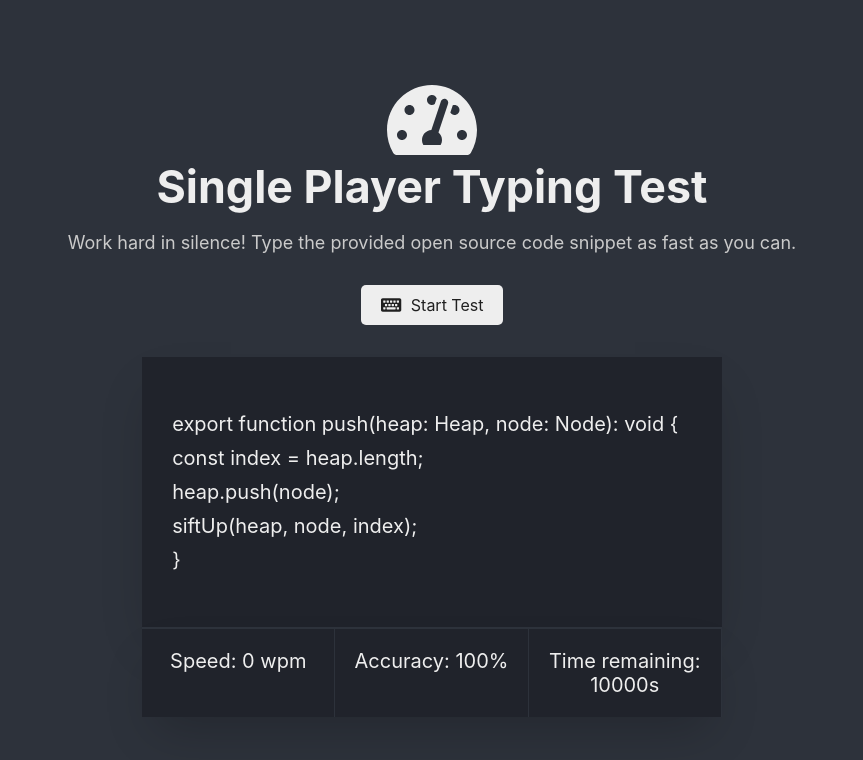
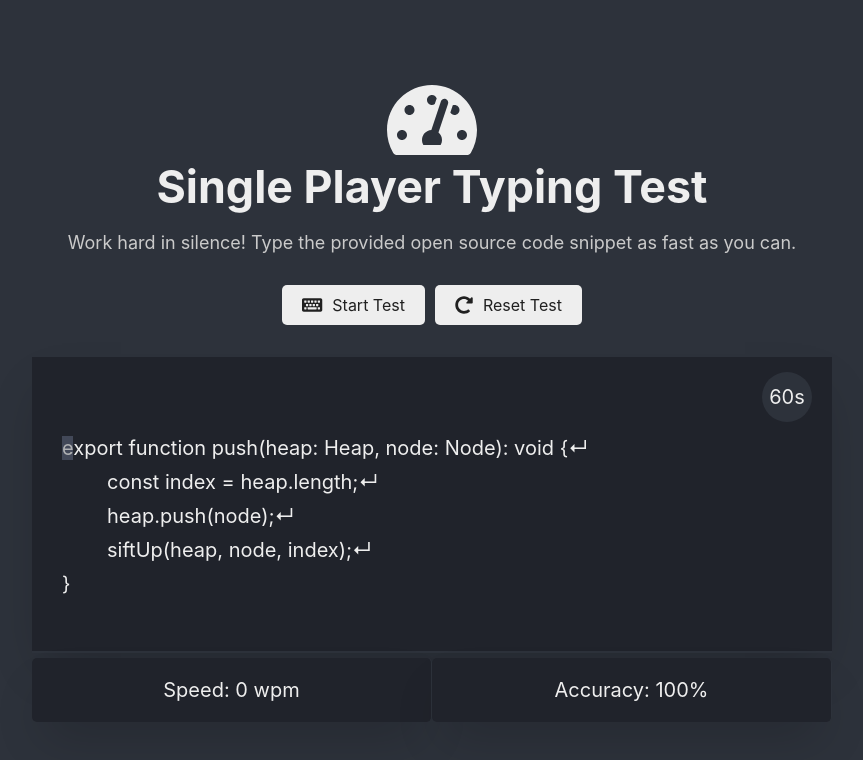
Before and after one commit to chaudharirohit2810/typro, a React (Create React App) app: page /typingtest in a window 1280 px wide. Shown: the top 760 px of the page, without its empty margins (208-1071 px from the left). Built offline with nearby package versions, Linux system fonts and the light colour scheme.

Commit message:
improv: typing test functionality

```diff
--- a/src/pages/Login/index.jsx
+++ b/src/pages/Login/index.jsx
@@ -4,6 +4,8 @@ import Button from "react-bootstrap/Button";
 import Card from "../../components/Card";
 import { Link } from "react-router-dom";
 import "./Login.css";
+import { FontAwesomeIcon } from "@fortawesome/react-fontawesome";
+import { faUser, faArrowRight } from "@fortawesome/free-solid-svg-icons";
 
 export default function Login() {
   const [email, setEmail] = useState("");
@@ -39,6 +41,7 @@ export default function Login() {
         }}
       >
         <h1 style={{ margin: "0", padding: "0", marginBottom: "1.5rem" }}>
+          <FontAwesomeIcon icon={faUser} style={{ marginRight: "10px" }} />
           Login
         </h1>
         <Form onSubmit={handleSubmit}>
@@ -76,8 +79,6 @@ export default function Login() {
             />
           </Form.Group>
           <Button
-            // block
-            // size="lg"
             type="submit"
             style={{
               marginTop: "1.5rem",
@@ -86,11 +87,16 @@ export default function Login() {
               border: "none",
               width: "125px",
               padding: "8px 10px",
+              cursor: "pointer",
             }}
             disabled={!validateForm()}
             className="main__button"
           >
             Login
+            <FontAwesomeIcon
+              icon={faArrowRight}
+              style={{ marginLeft: "10px", fontSize: "18px" }}
+            />
           </Button>
           <Link
             to="/"
--- a/src/pages/TypingTest/MainTypingTester.jsx
+++ b/src/pages/TypingTest/MainTypingTester.jsx
@@ -1,13 +1,13 @@
-import React, { useEffect, useRef, useState } from "react";
+import React, { useEffect, useState } from "react";
 import Card from "../../components/Card";
 import Style from "./typingtest.module.scss";
 import { useCountDown, usePressedKey } from "./Hooks";
-import { faKeyboard } from "@fortawesome/free-solid-svg-icons";
+import { faKeyboard, faRedoAlt } from "@fortawesome/free-solid-svg-icons";
 import { FontAwesomeIcon } from "@fortawesome/react-fontawesome";
+import TestEnded from "./TestEnded";
 
 const MainTypingTester = () => {
-  const testTime = 10000;
-  const typer = useRef(null);
+  const testTime = 60;
   const [speed, setspeed] = useState(0);
   const [
     remainingTime,
@@ -19,31 +19,15 @@ const MainTypingTester = () => {
   const [correctIndex, setcorrectIndex] = useState(0);
   const [accuracy, setAccuracy] = useState(100);
   const [wrongTypes, setWrongTypes] = useState(0);
-  const [pressedKey, _setPressedKey] = usePressedKey();
+  const [pressedKey, _] = usePressedKey();
 
-  // const para =
-  //   "Lorem ipsum dolor sit amet consectetur adipisicing elit. Omnis\
-  // voluptates ea odio molestiae officiis qui voluptate? Accusamus\
-  // architecto voluptatem quia eveniet quis. Unde nisi et assumenda\
-  // ducimus laboriosam exercitationem! Ex nihil mollitia ullam eveniet\
-  // optio commodi praesentium dolor vel dolorum ipsa unde enim est ipsum\
-  // dignissimos vero fugiat tenetur, corrupti earum. Quos fugiat aut\
-  // expedita vitae velit porro magni sunt neque possimus ratione!\
-  // Similique dolores consequatur necessitatibus explicabo. Molestiae,\
-  // facere? Adipisci provident eos ipsa optio velit voluptates aliquid,\
-  // molestiae officiis. Consequuntur temporibus excepturi veritatis dolor,\
-  // vero enim accusantium illum repellendus nam. Ut ad, unde cupiditate\
-  // fuga enim veritatis quis vero?";
   const para =
-    "export function push(heap: Heap, node: Node): void {\nconst index = heap.length;\nheap.push(node);\nsiftUp(heap, node, index);\n}";
+    "export function push(heap: Heap, node: Node): void {↵\n\tconst index = heap.length;↵\n\theap.push(node);↵\n\tsiftUp(heap, node, index);↵\n}";
 
   const getFormattedContent = (data) => {
-    let totalIndex = 0;
-    console.log(data);
     const correctString = data.substr(0, correctIndex);
     const wrongString = data.substr(correctIndex, typedIndex - correctIndex);
     const remainingString = data.substr(typedIndex, para.length - typedIndex);
-    console.log(correctString, wrongString, remainingString);
     var item = (
       <>
         {correctString.split("\n").map((v, index) => (
@@ -70,11 +54,12 @@ const MainTypingTester = () => {
   };
 
   useEffect(() => {
-    if (countDownStarted) {
-      console.log(remainingTime);
+    if (countDownStarted && correctIndex < para.length) {
+      // console.log({ pressedKey, paraKey });
       if (pressedKey.length === 0) {
         return;
       }
+      let keyAtTypedIndex = para[typedIndex];
       const ignoreKeys = [
         "Shift",
         "Alt",
@@ -87,18 +72,41 @@ const MainTypingTester = () => {
       if (ignoreKeys.find((v) => v === pressedKey)) {
         return;
       }
-      switch (pressedKey) {
-        case para[typedIndex]:
-          setcorrectIndex(correctIndex + 1);
-          setTypedIndex(typedIndex + 1);
-          break;
-        case "Backspace":
+
+      if (pressedKey === "Backspace") {
         if (typedIndex > 0) {
           setTypedIndex(typedIndex - 1);
         }
         if (correctIndex >= typedIndex) {
           setcorrectIndex(correctIndex - 1);
         }
+        return;
+      }
+
+      if (pressedKey === "Enter") {
+        let temp = typedIndex;
+        if (keyAtTypedIndex === "↵") {
+          setcorrectIndex(correctIndex + 1);
+        } else {
+          setWrongTypes(wrongTypes + 1);
+        }
+
+        let paraKey = String(para[temp + 1]);
+        // temp = typedIndex;
+        while (paraKey === "\t" || paraKey === "\n") {
+          temp += 1;
+          paraKey = String(para[temp]);
+        }
+        setTypedIndex(temp);
+        setcorrectIndex(temp);
+
+        return;
+      }
+
+      switch (pressedKey) {
+        case String(para[typedIndex]):
+          setcorrectIndex(correctIndex + 1);
+          setTypedIndex(typedIndex + 1);
           break;
         default:
           setTypedIndex(typedIndex + 1);
@@ -114,9 +122,18 @@ const MainTypingTester = () => {
     }
   }, [pressedKey, countDownStarted]);
   return (
-    <div>
-      {remainingTime === 0 ? (
-        <h1>Typing test Ended. Your Speed is {speed} wpm</h1>
+    <div
+      style={{
+        justifyContent: "center",
+        display: "flex",
+        flexDirection: "column",
+        minWidth: "50rem",
+      }}
+    >
+      {remainingTime === 0 || correctIndex >= para.length ? (
+        <>
+          <TestEnded speed={speed} />
+        </>
       ) : (
         <div
           style={{
@@ -125,10 +142,11 @@ const MainTypingTester = () => {
             flexDirection: "column",
           }}
         >
+          <div style={{ margin: "0px auto 2rem" }}>
             <div
               onClick={() => startCountDown(true)}
               className="main__button"
-            style={{ margin: "0px auto 2rem", cursor: "pointer" }}
+              style={{ cursor: "pointer", marginRight: "10px" }}
             >
               <FontAwesomeIcon
                 icon={faKeyboard}
@@ -136,24 +154,54 @@ const MainTypingTester = () => {
               />
               Start Test
             </div>
+            <div
+              onClick={() => {
+                resetCountDown();
+                setspeed(0);
+                setAccuracy(100);
+                setTypedIndex(0);
+                setcorrectIndex(0);
+                setWrongTypes(0);
+              }}
+              className="main__button"
+              style={{ cursor: "pointer" }}
+            >
+              <FontAwesomeIcon
+                icon={faRedoAlt}
+                style={{ marginRight: "10px", fontSize: "18px" }}
+              />
+              Reset Test
+            </div>
+          </div>
           <Card>
             <p
               style={{ fontSize: 20, lineHeight: 1.7 }}
               onKeyDown={(e) => console.log(e)}
+              className={Style.code__snippet}
             >
-              {getFormattedContent(para)}
-              {/* <span style={{ color: "rgb(0, 253, 177)" }}>
+              <div className={Style.time}>{remainingTime}s</div>
+              {/* {getFormattedContent(para)} */}
+              <div style={{ paddingTop: "1.5rem" }}>
+                <span style={{ color: "rgb(0, 253, 177)" }}>
                   {para.substr(0, correctIndex)}
-              </span> */}
-              {/* {correctIndex <= typedIndex && (
+                </span>
+                {correctIndex <= typedIndex && (
                   <span style={{ color: "rgb(255, 100, 25)" }}>
                     {para.substr(correctIndex, typedIndex - correctIndex)}
                   </span>
-              )} */}
-              {/* <span>{para.substr(typedIndex, para.length - typedIndex)}</span> */}
+                )}
+                <span style={{ backgroundColor: "#51586c", opacity: 0.7 }}>
+                  {para[typedIndex]}
+                </span>
+                <span>
+                  {para.substr(typedIndex + 1, para.length - typedIndex)}
+                </span>
+              </div>
             </p>
           </Card>
-          <Card
+        </div>
+      )}
+      <div
         style={{
           borderTop: "2px solid var(--bg-color)",
           display: "flex",
@@ -161,12 +209,9 @@ const MainTypingTester = () => {
           padding: 0,
         }}
       >
-            <div className={Style.stats}>Speed: {speed} wpm</div>
-            <div className={Style.stats}>Accuracy: {accuracy}%</div>
-            <div className={Style.stats}>Time remaining: {remainingTime}s</div>
-          </Card>
+        <Card className={Style.stats}>Speed: {speed} wpm</Card>
+        <Card className={Style.stats}>Accuracy: {accuracy}%</Card>
       </div>
-      )}
     </div>
   );
 };
--- /dev/null
+++ b/src/pages/TypingTest/TestEnded.jsx
@@ -0,0 +1,11 @@
+import React from "react";
+
+const TestEnded = ({ speed }) => {
+  return (
+    <div>
+      <h1>Typing test Ended. Your Speed is {speed} wpm</h1>
+    </div>
+  );
+};
+
+export default TestEnded;
--- a/src/pages/TypingTest/typingtest.module.scss
+++ b/src/pages/TypingTest/typingtest.module.scss
@@ -4,4 +4,26 @@
   font-size: 20px;
   border-right: 1px solid var(--bg-color);
   padding: 20px 10px;
+  margin: 5px 0px;
+  border-radius: 5px;
+  transition: all 250ms ease-in;
 }
+
+.time {
+  position: absolute;
+  right: -10px;
+  top: -35px;
+  border: 2px solid var(--card-bg-color);
+  width: 50px;
+  background-color: var(--bg-color);
+  height: 50px;
+  display: flex;
+  justify-content: center;
+  align-items: center;
+  border-radius: 25px;
+}
+
+.code__snippet {
+  white-space: pre-wrap;
+  position: relative;
+}
```
Lines whose indentation alone changed are shown as unchanged.
